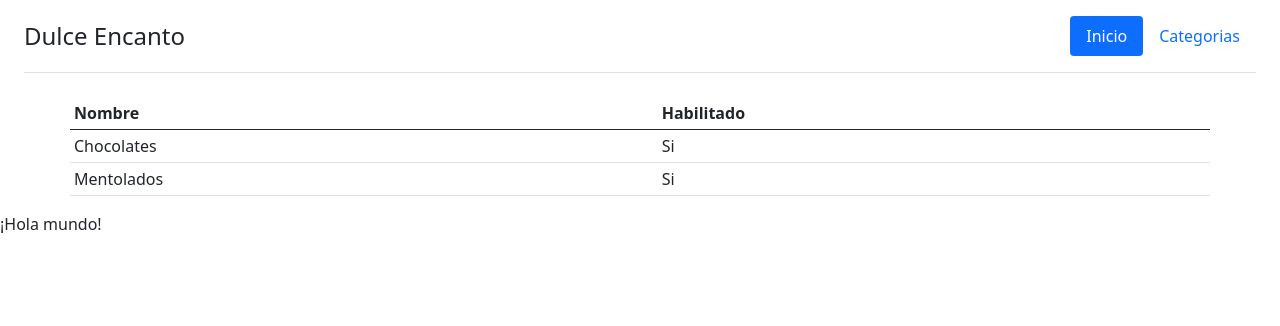
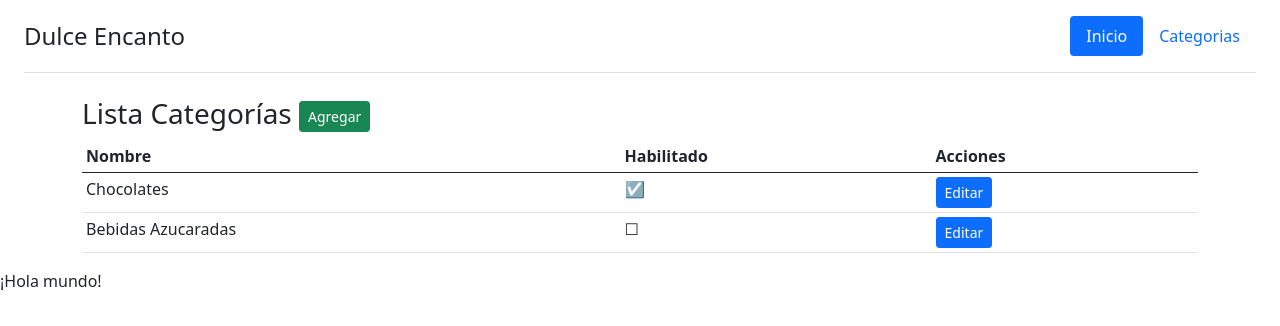
Before and after one commit to cast-llanos/DulceEncanto-Frontend, a React (Create React App) app: page /categorias in a window 1280 px wide. Shown: the top 326 px of the page. Built offline with nearby package versions, Linux system fonts and the light colour scheme.

Commit message:
Esquema Categoría
- Formulario Agregar Categoría
- Lista Categoría mediante dummies
- Estructura de servicios de acuerdo a lo realizado en el Backend.

```diff
--- a/src/App.js
+++ b/src/App.js
@@ -1,7 +1,8 @@
 import { BrowserRouter, Routes, Route } from "react-router-dom";
-import TablaCategorias from "./categorias/TablaCategorias";
-import Banner from "./general/Banner";
-import Header from "./general/Header";
+import TablaCategorias from "./componentes/categorias/TablaCategorias";
+import FormCategorias from "./componentes/categorias/FormCategorias";
+import Banner from "./componentes/general/Banner";
+import Header from "./componentes/general/Header";
 
 const App = () => {
   return (
@@ -12,6 +13,7 @@ const App = () => {
         <Routes>
           <Route path="/" element={<Banner />} exact></Route>
           <Route path="/categorias" element={<TablaCategorias/>} exact></Route>
+          <Route path="/categorias/form" element={<FormCategorias />} exact></Route>
         </Routes>
       </BrowserRouter>
       <it>¡Hola mundo!</it>
--- a/src/categorias/TablaCategorias.js
+++ /dev/null
@@ -1,24 +0,0 @@
-const TablaCategorias = () => {
-    return (
-        <table className="table table-sm container">
-            <thead>
-                <tr>
-                    <th>Nombre</th>
-                    <th>Habilitado</th>
-                </tr>
-            </thead>
-            <tbody>
-                <tr>
-                    <td>Chocolates</td>
-                    <td>Si</td>
-                </tr>
-                <tr>
-                    <td>Mentolados</td>
-                    <td>Si</td>
-                </tr>
-            </tbody>
-        </table>
-    );
-}
-
-export default TablaCategorias;
--- /dev/null
+++ b/src/componentes/categorias/FormCategorias.js
@@ -0,0 +1,32 @@
+const FormCategorias = () => {
+    return (
+        <div className="container">
+            <h3>Adición de Categorías</h3>
+            <form action="">
+                <div class="row g-3">
+                    <div class="col-sm-6">
+                        <label for="nombre" class="form-label">Nombre</label>
+                        <input type="text" class="form-control" name="categoria" id="categoria" placeholder="" required />
+                        <div class="invalid-feedback">
+                            Nombre inválido. Ingrese de nuevo.
+                        </div>
+                    </div>
+                    <div class="col-md-5">
+                        <label for="habilitado" class="form-label">Habilitado</label>
+                        <select class="form-select" id="country" required>
+                            <option value="">Choose...</option>
+                            <option>Sí</option>
+                            <option>No</option>
+                        </select>
+                        <div class="invalid-feedback">
+                            Seleccione una opción.
+                        </div>
+                    </div>
+                </div>
+            </form>
+        </div>
+
+    )
+}
+
+export default FormCategorias;
--- /dev/null
+++ b/src/componentes/categorias/TablaCategorias.js
@@ -0,0 +1,39 @@
+import categoriaServicios from "../../servicios/CategoriaServicio";
+
+const TablaCategorias = () => {
+    const listaCategorias = categoriaServicios.listarCategorias();
+
+    return (
+        <div className="container">
+            <h3> Lista Categorías <a href="/categorias/form" className="btn btn-sm btn-success">Agregar</a> </h3>
+            <table className="table table-sm container">
+                <thead>
+                    <tr>
+                        <th>Nombre</th>
+                        <th>Habilitado</th>
+                        <th>Acciones</th>
+                    </tr>
+                </thead>
+                <tbody>
+                    {
+                        listaCategorias.map((categoria) => (
+                            <tr>
+                                <td>{categoria.nombre}</td>
+                                <td>{categoria.habilitado ? "☑" : "☐"}</td>
+                                <td>
+                                    <button type="button" class="btn btn-primary btn-sm" >Editar</button>
+                                </td>
+                            </tr>
+                        ))
+                    }
+                </tbody>
+            </table>
+        </div>
+    );
+}
+
+/*
+    De HTML a JS: Se usa {}
+    De JS a HTML: Se usa ()
+*/
+export default TablaCategorias;
--- /dev/null
+++ b/src/servicios/CategoriaServicio.js
@@ -0,0 +1,20 @@
+// Estructura dummy del objeto, cuyos componentes debe tener ser equivalentes a la creada en el Backend.
+const categorias = [
+    {
+        "nombre": "Chocolates",
+        "habilitado": true
+    },
+    {
+        "nombre": "Bebidas Azucaradas",
+        "habilitado": false
+    }
+];
+
+// Declaración del objeto que contendrá la estructura de los servicios
+const categoriaServicios = {};
+
+categoriaServicios.listarCategorias = () => {
+    return categorias;
+}
+
+export default categoriaServicios;
```
Also changed, not shown: src/componentes/general/Banner.js (renamed from src/general/Banner.js), src/componentes/general/Header.js (renamed from src/general/Header.js).
